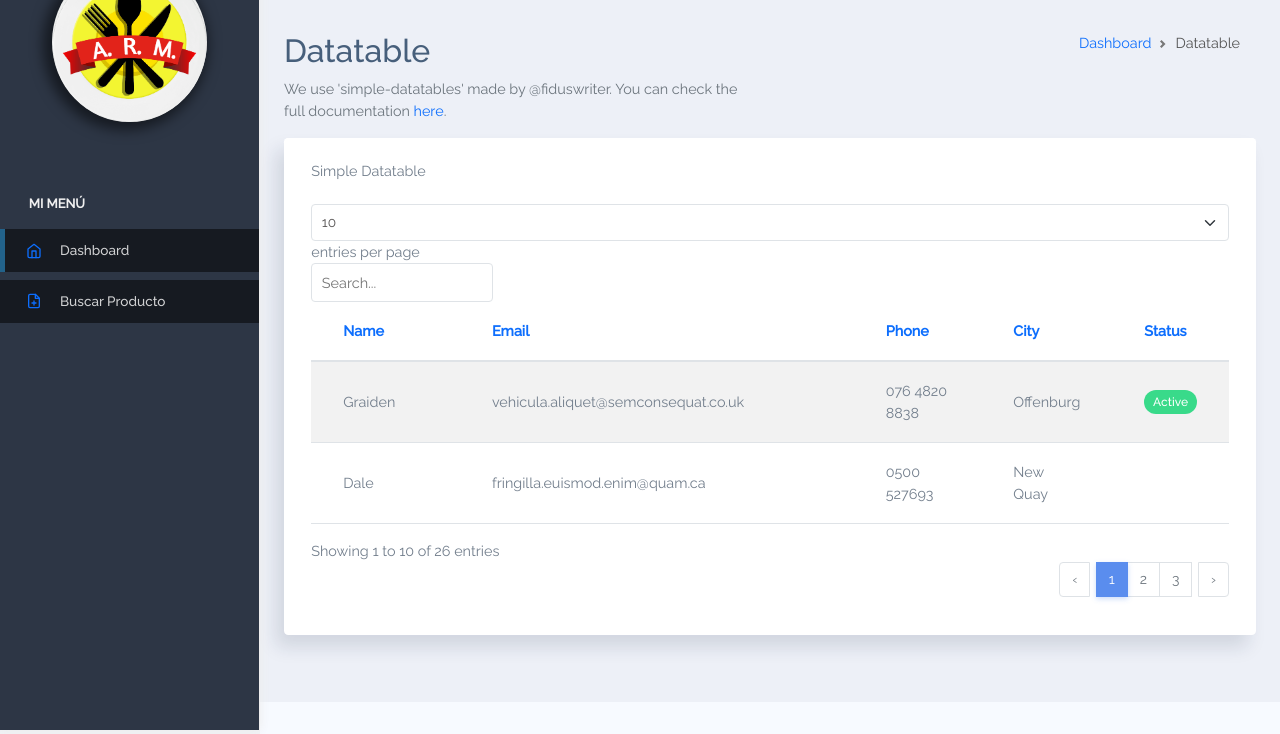
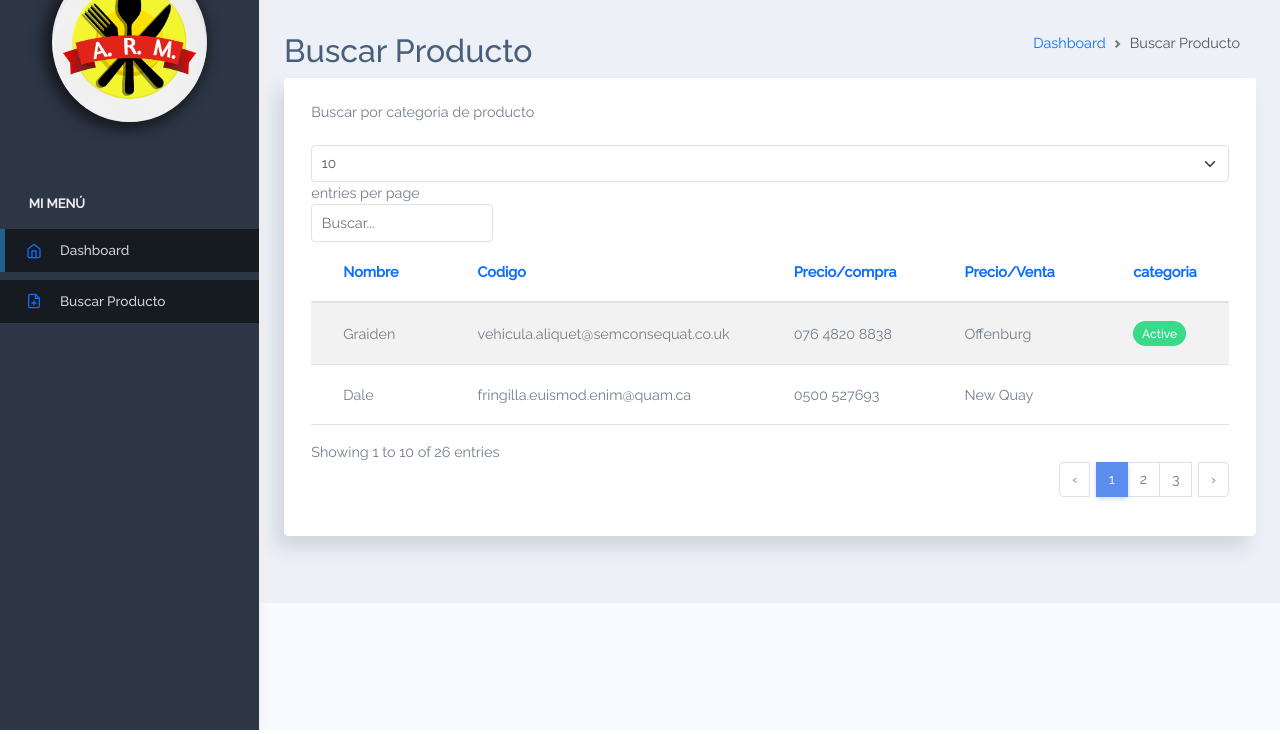
Before and after one commit to AxelAlvarenga/Proyecto, a Django app: template servidor/pagina/templates/table-datatable.html in a window 1280 px wide. Shown: the part 70-804 px from the top of the page. Run offline with Django 3.2, Linux system fonts and the light colour scheme; the template is opened without the code that fills it, so the values that code supplies are empty; some libraries are stand-ins or nearby versions.

Commit message:
nose mas que poner

```diff
--- a/servidor/pagina/static/signin.css
+++ b/servidor/pagina/static/signin.css
@@ -8,7 +8,8 @@ body {
   align-items: center;
   padding-top: 40px;
   padding-bottom: 40px;
-  background-color: #f5f5f5;
+  background-image: url("../static/assets/images/wallpapersden.com_76492-5120x2880.jpg");
+  background-size: 100rem;
 }
 
 .form-signin {
--- a/servidor/pagina/templates/table-datatable.html
+++ b/servidor/pagina/templates/table-datatable.html
@@ -138,14 +138,14 @@
                 <div class="page-title">
                     <div class="row">
                         <div class="col-12 col-md-6 order-md-1 order-last">
-                            <h3>Datatable</h3>
-                            <p class="text-subtitle text-muted">We use 'simple-datatables' made by @fiduswriter. You can check the full documentation <a href="https://github.com/fiduswriter/Simple-DataTables/wiki">here</a>.</p>
+                            <h3>Buscar Producto</h3>
+
                         </div>
                         <div class="col-12 col-md-6 order-md-2 order-first">
                             <nav aria-label="breadcrumb" class="breadcrumb-header">
                                 <ol class="breadcrumb">
                                     <li class="breadcrumb-item"><a href="index.html">Dashboard</a></li>
-                                    <li class="breadcrumb-item active" aria-current="page">Datatable</li>
+                                    <li class="breadcrumb-item active" aria-current="page">Buscar Producto</li>
                                 </ol>
                             </nav>
                         </div>
@@ -154,12 +154,12 @@
                 <section class="section">
                     <div class="card">
                         <div class="card-header">
-                            Simple Datatable
+                           Buscar por categoria de producto
                         </div>
                         <div class="card-body">
-                            <div class="dataTable-wrapper dataTable-loading no-footer sortable searchable fixed-columns"><div class="dataTable-top"><div class="dataTable-dropdown"><select class="dataTable-selector form-select"><option value="5">5</option><option value="10" selected="">10</option><option value="15">15</option><option value="20">20</option><option value="25">25</option></select><label>entries per page</label></div><div class="dataTable-search"><input class="dataTable-input" placeholder="Search..." type="text"></div></div><div class="dataTable-container"><table class="table table-striped dataTable-table" id="table1">
+                            <div class="dataTable-wrapper dataTable-loading no-footer sortable searchable fixed-columns"><div class="dataTable-top"><div class="dataTable-dropdown"><select class="dataTable-selector form-select"><option value="5">5</option><option value="10" selected="">10</option><option value="15">15</option><option value="20">20</option><option value="25">25</option></select><label>entries per page</label></div><div class="dataTable-search"><input class="dataTable-input" placeholder="Buscar..." type="text"></div></div><div class="dataTable-container"><table class="table table-striped dataTable-table" id="table1">
                                 <thead>
-                                    <tr><th data-sortable="" style="width: 23.2012%;"><a href="#" class="dataTable-sorter">Name</a></th><th data-sortable="" style="width: 59.5085%;"><a href="#" class="dataTable-sorter">Email</a></th><th data-sortable="" style="width: 20.8988%;"><a href="#" class="dataTable-sorter">Phone</a></th><th data-sortable="" style="width: 26.7434%;"><a href="#" class="dataTable-sorter">City</a></th><th data-sortable="" style="width: 22.1386%;"><a href="#" class="dataTable-sorter">Status</a></th></tr>
+                                    <tr><th data-sortable="" style="width: 23.2012%;"><a href="#" class="dataTable-sorter">Nombre</a></th><th data-sortable="" style="width: 23.2012%;"><a href="#" class="dataTable-sorter">Codigo</a></th><th data-sortable="" style="width: 20.8988%;"><a href="#" class="dataTable-sorter">Precio/compra</a></th><th data-sortable="" style="width: 26.7434%;"><a href="#" class="dataTable-sorter">Precio/Venta</a></th><th data-sortable="" style="width: 22.1386%;"><a href="#" class="dataTable-sorter">categoria</a></tr>
                                 </thead>
                                 <tbody><tr><td>Graiden</td><td>vehicula.aliquet@semconsequat.co.uk</td><td>076 4820 8838</td><td>Offenburg</td><td>
                                             <span class="badge bg-success">Active</span>
```
Also changed, not shown: servidor/pagina/views.py (+6 -6 lines), 1 other file.
